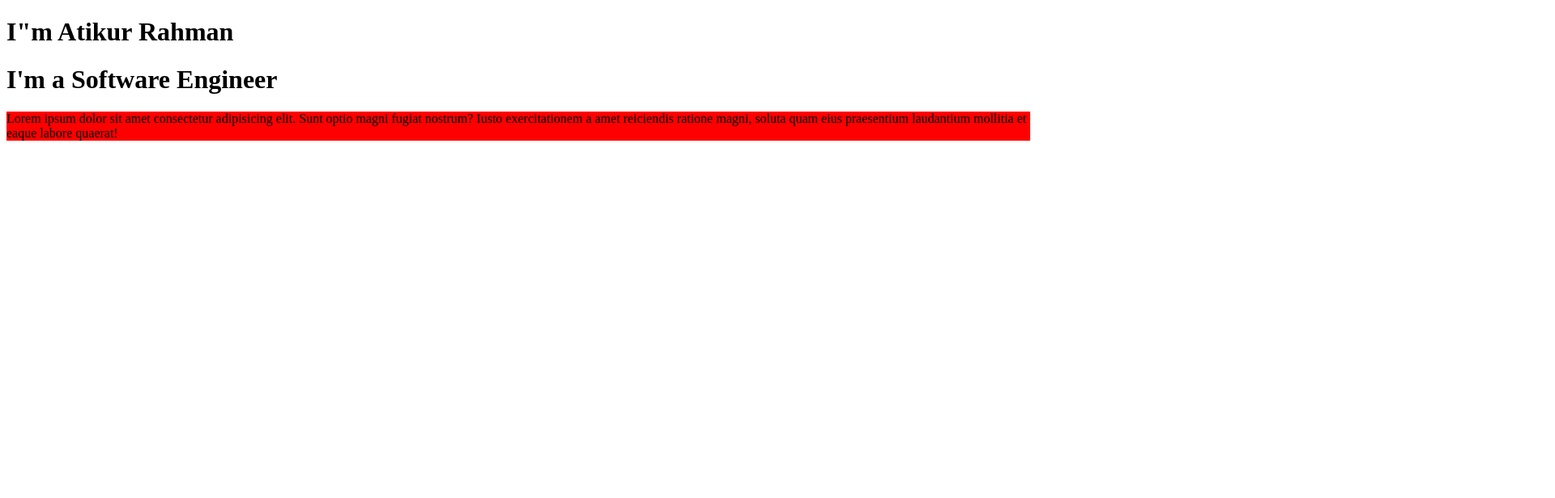
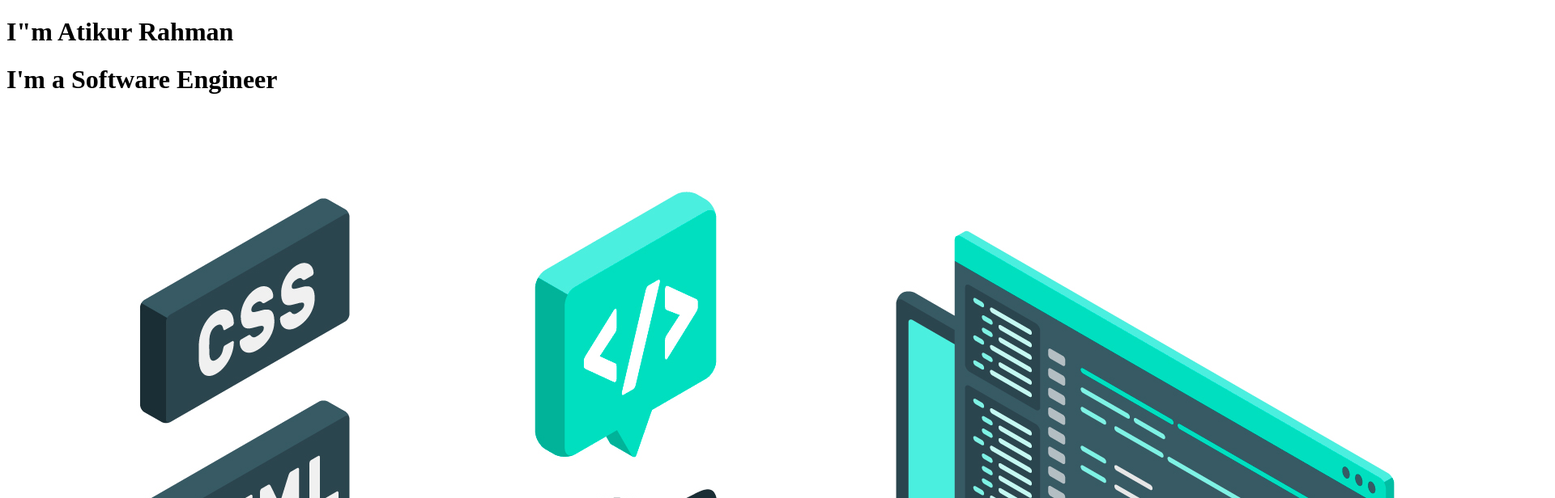
Before and after one commit to atikur09/my-first-repo, a plain HTML site: page index.html in a window 1280 px wide. Shown: the top 616 px of the page at 81% size, 1920 px wide, since content can reach past the window. Drawn offline with Linux system fonts and the light colour scheme.

Commit message:
img added

```diff
--- a/index.html
+++ b/index.html
@@ -10,6 +10,7 @@
 <body>
     <h1>I"m Atikur Rahman</h1>
     <h1>I'm a Software Engineer</h1>
+    <img src="coding.jpg" alt="">
     <p>
         Lorem ipsum dolor sit amet consectetur adipisicing elit. Sunt optio magni fugiat nostrum? Iusto exercitationem a amet reiciendis ratione magni, soluta quam eius praesentium laudantium mollitia et eaque labore quaerat!
     </p>
```
Also changed, not shown: coding.jpg (added).
